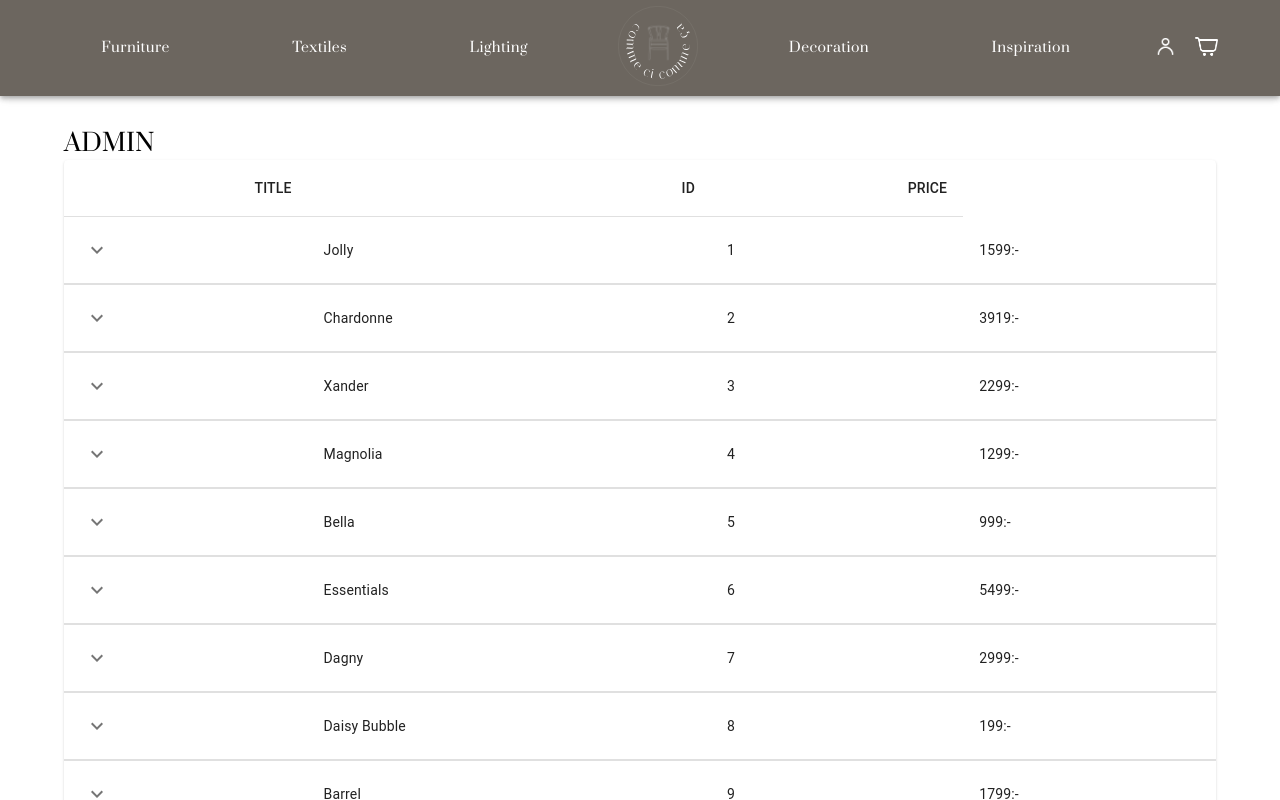
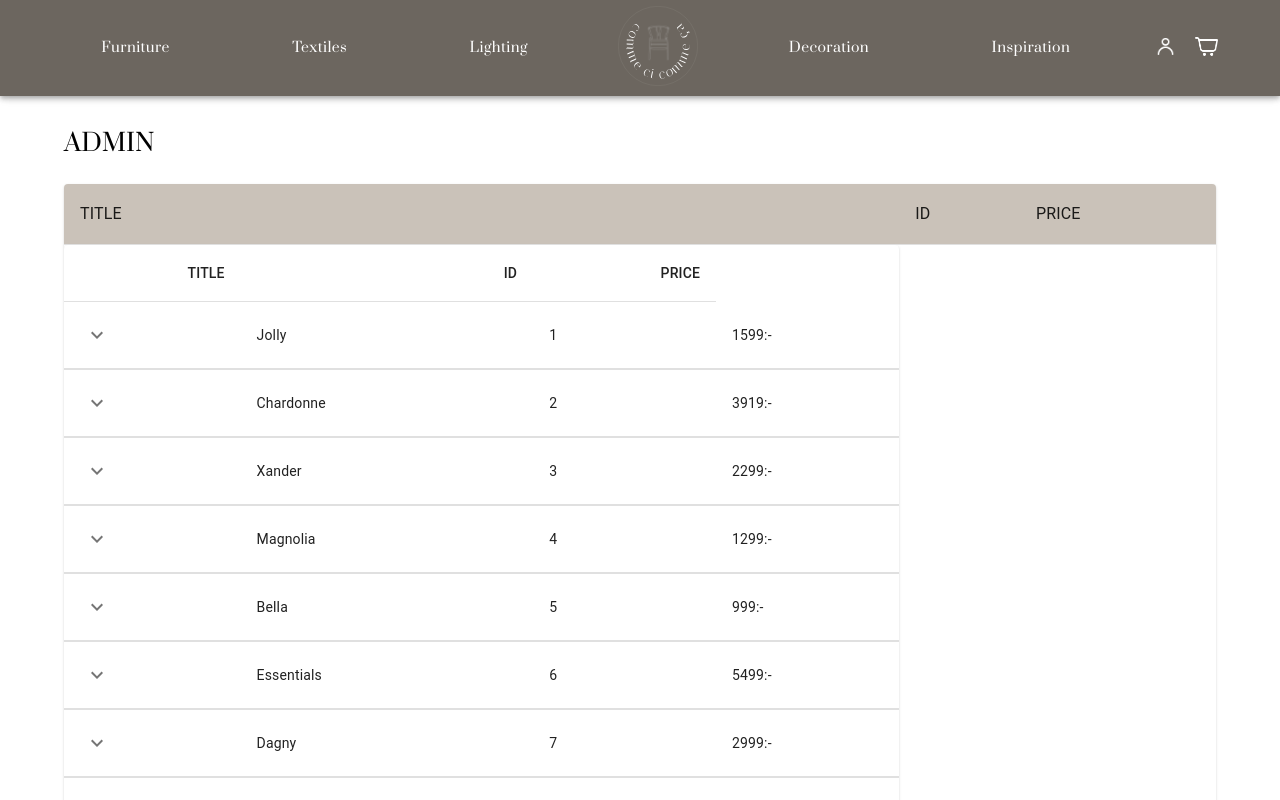
Before and after one commit to mirrenil/commeci-commeca-webbshop, a React (Create React App) app: page /admin in a window 1280 px wide. Shown: the top 800 px of the page. Built offline with nearby package versions, Linux system fonts and the light colour scheme; a web font is replaced by a local one.

Commit message:
added styling and removed unused props

```diff
--- /dev/null
+++ b/src/components/AdminCollapsibleTable.tsx
@@ -0,0 +1,45 @@
+import {
+  Paper,
+  Table,
+  TableBody,
+  TableCell,
+  TableContainer,
+  TableHead,
+  TableRow,
+  Typography,
+} from "@mui/material";
+import { useContext } from "react";
+import { ProductContext } from "../context/AdminPageContext";
+import AdminProductList from "./AdminProductList";
+
+function AdminCollapsibleTable() {
+  const products = useContext(ProductContext).products;
+  console.log("PRODUCTS: ", products);
+
+  return (
+    <TableContainer component={Paper} sx={{ my: "1.5rem" }}>
+      <Table aria-label="collapsible table">
+        <TableHead>
+          <TableRow style={{ backgroundColor: "#CAC2B9" }}>
+            <TableCell align="left" colSpan={2}>
+              <Typography variant="subtitle1">TITLE</Typography>
+            </TableCell>
+            <TableCell align="left">
+              <Typography variant="subtitle1">ID</Typography>
+            </TableCell>
+            <TableCell align="left">
+              <Typography variant="subtitle1">PRICE</Typography>
+            </TableCell>
+          </TableRow>
+        </TableHead>
+        <TableBody>
+          {products.map((product) => {
+            return <AdminProductList key={product.id} product={product} />;
+          })}
+        </TableBody>
+      </Table>
+    </TableContainer>
+  );
+}
+
+export default AdminCollapsibleTable;
--- a/src/components/AdminPage.tsx
+++ b/src/components/AdminPage.tsx
@@ -1,6 +1,5 @@
 import { Container, Typography } from "@mui/material";
-import { productData } from "../ProductData";
-import ProductList from "./AdminProductList";
+import AdminCollapsibleTable from "./AdminCollapsibleTable";
 
 function AdminPage() {
   return (
@@ -18,7 +17,7 @@ function AdminPage() {
       >
         Admin
       </Typography>
-      <ProductList products={productData} />
+      <AdminCollapsibleTable />
     </Container>
   );
 }
```
